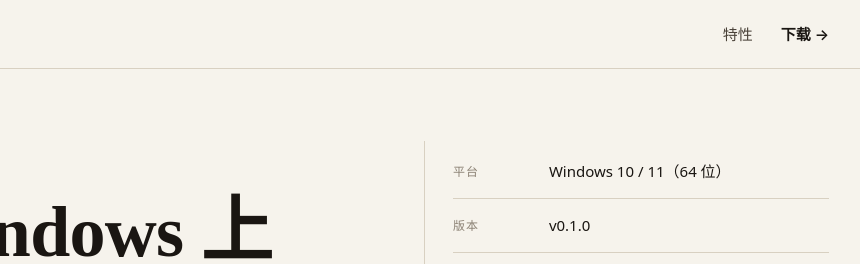
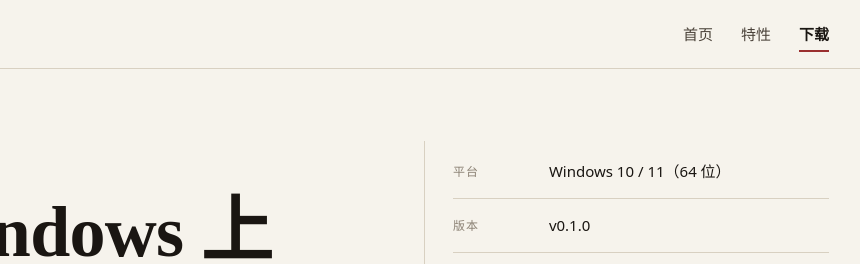
Before and after one commit to gaoshoupaper-code/Writer, an Astro site in the folder website/: page /download in a window 1280 px wide. Shown: the top 264 px of the page, 319-1179 px from the left. Built offline with nearby package versions, Linux system fonts and the light colour scheme; Astro itself is replaced by a stand-in of ours.

Commit message:
feat(website): 导航加当前页 active 标识（朱砂短下划线）
- 两页导航统一加「首页」项，形成 首页/特性/下载 三栏
- 当前页用 is-active + 朱砂 2px 下划线标识，aria-current=page
- 下载页作为当前页时去掉 → 引导箭头（已在下载页无需再引导）

```diff
--- a/website/src/pages/download.astro
+++ b/website/src/pages/download.astro
@@ -80,9 +80,10 @@ const steps = [
           </svg>
           <span class="brand__name">Writer</span>
         </a>
-        <nav class="topbar__nav">
+        <nav class="topbar__nav" aria-label="主导航">
+          <a href="/">首页</a>
           <a href="/#features">特性</a>
-          <a href="/download" class="topbar__cta">下载 <span aria-hidden="true">→</span></a>
+          <a href="/download" class="topbar__cta is-active" aria-current="page">下载</a>
         </nav>
       </div>
     </header>
@@ -252,6 +253,14 @@ const steps = [
       }
       .topbar__nav a:hover { color: var(--ink); }
       .topbar__cta { color: var(--ink) !important; font-weight: 600; }
+      /* 当前页：朱砂短下划线标识 */
+      .topbar__nav a.is-active {
+        position: relative; color: var(--ink); font-weight: 600;
+      }
+      .topbar__nav a.is-active::after {
+        content: ""; position: absolute; left: 0; right: 0; bottom: -6px;
+        height: 2px; background: var(--vermilion);
+      }
 
       /* ---------- HERO ---------- */
       .hero { padding: 72px 0 80px; border-bottom: 1px solid var(--rule); }
--- a/website/src/pages/index.astro
+++ b/website/src/pages/index.astro
@@ -53,7 +53,8 @@ const icon = (name?: string) => (name && icons[name] ? icons[name] : icons.pen);
           </svg>
           <span class="brand__name">Writer</span>
         </a>
-        <nav class="topbar__nav">
+        <nav class="topbar__nav" aria-label="主导航">
+          <a href="/" class="is-active" aria-current="page">首页</a>
           <a href="#features">特性</a>
           <a href="/download" class="topbar__cta">下载 <span aria-hidden="true">→</span></a>
         </nav>
@@ -191,6 +192,15 @@ const icon = (name?: string) => (name && icons[name] ? icons[name] : icons.pen);
       }
       .topbar__nav a:hover { color: var(--ink); }
       .topbar__cta { color: var(--ink) !important; font-weight: 600; }
+      /* 当前页：朱砂短下划线标识（不抢 CTA 视觉） */
+      .topbar__nav a.is-active {
+        position: relative; color: var(--ink); font-weight: 600;
+      }
+      .topbar__nav a.is-active::after {
+        content: ""; position: absolute; left: 0; right: 0; bottom: -6px;
+        height: 2px; background: var(--vermilion);
+      }
+      .topbar__cta.is-active::after { display: none; }
 
       /* ---------- HERO ---------- */
       .hero { padding: 88px 0 104px; border-bottom: 1px solid var(--rule); }
```
